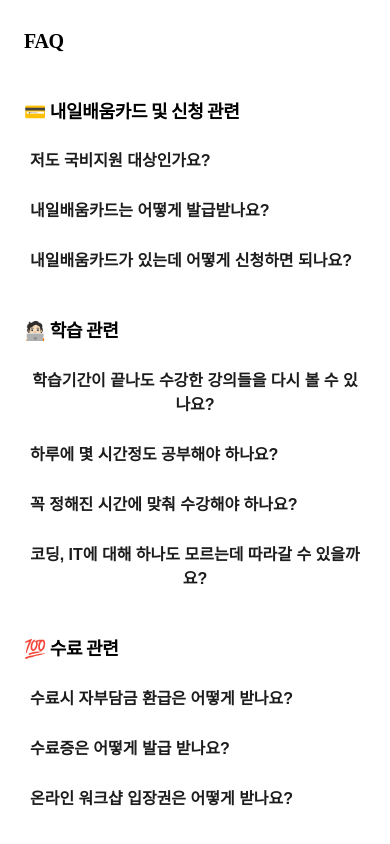
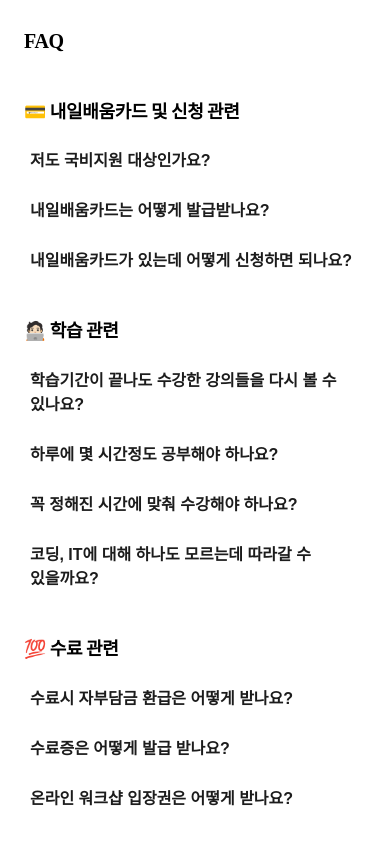
Before and after one commit to sean-126/kdc, a website built with Parcel: page index.html in a window 390 px wide. Shown: the part 9753-10597 px from the top of the page. Built offline with nearby package versions, Linux system fonts and the light colour scheme; a web font is replaced by a local one.

Commit message:
mobile faq fix

```diff
--- a/style.css
+++ b/style.css
@@ -1172,7 +1172,6 @@ a {
 }
 
 .section-12 .accordion-item .accordion-panel > p {
-  width: 1200px;
   padding: 24px;
   word-break: keep-all;
   font-size: 16px;
@@ -1949,5 +1948,7 @@ a {
 
   .section-12 .accordion h4 {
     font-size: 16px;
-  }
-}
+    text-align: start;
+    word-break: keep-all;
+  }
+}
```
